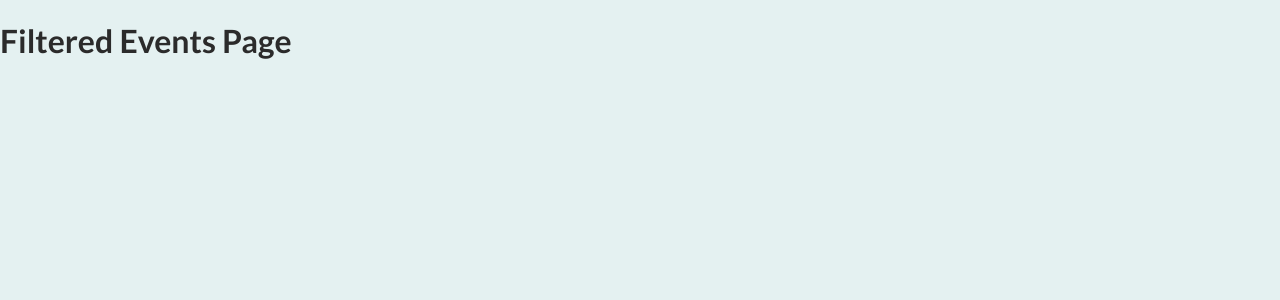
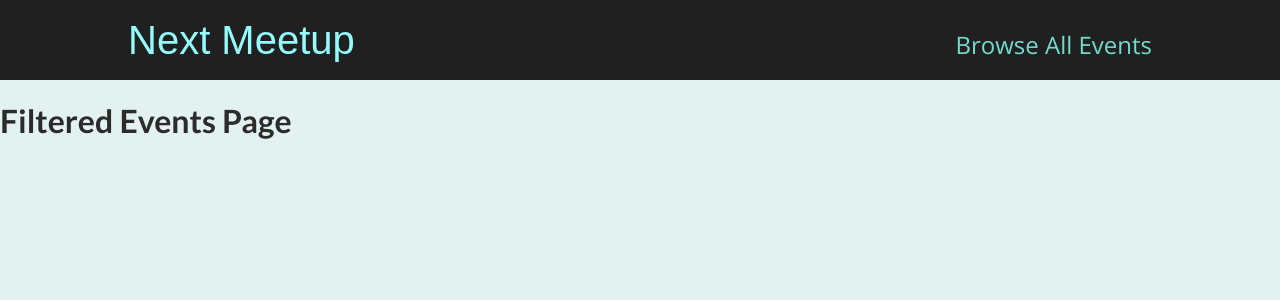
Before and after one commit to HashanEranga/next-js-basics, a Next.js app in the folder next-events-app/: page /events in a window 1280 px wide. Shown: the top 300 px of the page. Built offline with nearby package versions, Linux system fonts and the light colour scheme.

Commit message:
filtering and redirecting to the route is done

```diff
--- /dev/null
+++ b/next-events-app/components/Layout/Layout.js
@@ -0,0 +1,10 @@
+import MainHeader from "./main-header";
+
+export default function Layout(props){
+  return (
+    <>
+      <MainHeader />
+      <main>{props.children}</main>
+    </>
+  );
+};
--- /dev/null
+++ b/next-events-app/components/Layout/main-header.js
@@ -0,0 +1,19 @@
+import Link from "next/link";
+import classes from './main-header.module.css'
+
+export default function MainHeader(){
+  return (
+    <header className={classes.header}>
+      <div className={classes.logo}>
+        <Link href="/">Next Meetup</Link>
+      </div>
+      <nav className={classes.navigation}>
+        <ul>
+          <li>
+            <Link href="/events">Browse All Events</Link>
+          </li>
+        </ul>
+      </nav>
+    </header>
+  );
+};
--- /dev/null
+++ b/next-events-app/components/Layout/main-header.module.css
@@ -0,0 +1,41 @@
+.header {
+    width: 100%;
+    display: flex;
+    justify-content: space-between;
+    align-items: baseline;
+    padding: 1rem 10%;
+    height: 5rem;
+    background-color: #202020;
+  }
+
+  .logo {
+    font-size: 1.5rem;
+    color: white;
+    font-family: 'Fira', sans-serif;
+    height: 100%;
+    display: flex;
+    justify-content: center;
+    align-items: center;
+    color: #94fdfd;
+  }
+
+  .logo a {
+    text-decoration: none;
+    color: #94fdfd;
+  }
+
+  .navigation a {
+    text-decoration: none;
+    color: #74dacc;
+    font-size: 1rem;
+  }
+
+  @media (min-width: 768px) {
+    .logo {
+      font-size: 2.5rem;
+    }
+
+    .navigation a {
+      font-size: 1.5rem;
+    }
+  }
--- a/next-events-app/pages/_app.js
+++ b/next-events-app/pages/_app.js
@@ -1,7 +1,12 @@
-import '../styles/globals.css'
+import Layout from "../components/Layout/Layout";
+import "../styles/globals.css";
 
 function MyApp({ Component, pageProps }) {
-  return <Component {...pageProps} />
+  return (
+    <Layout>
+      <Component {...pageProps} />
+    </Layout>
+  );
 }
 
-export default MyApp
+export default MyApp;
--- a/next-events-app/pages/index.js
+++ b/next-events-app/pages/index.js
@@ -4,7 +4,6 @@
   const featuredEventsHandler = getFeaturedEvents()
   return (
     <div>
-      <h1>HomePage</h1>
       <EventList items = {featuredEventsHandler}/>
     </div>
   )
```
Also changed, not shown: next-events-app/components/UI/button.js (+14 -8 lines), next-events-app/components/events/event-search.js (added, +49 -0 lines), next-events-app/components/events/event-search.module.css (added, +69 -0 lines), next-events-app/pages/events/index.js (+8 -1 lines).
